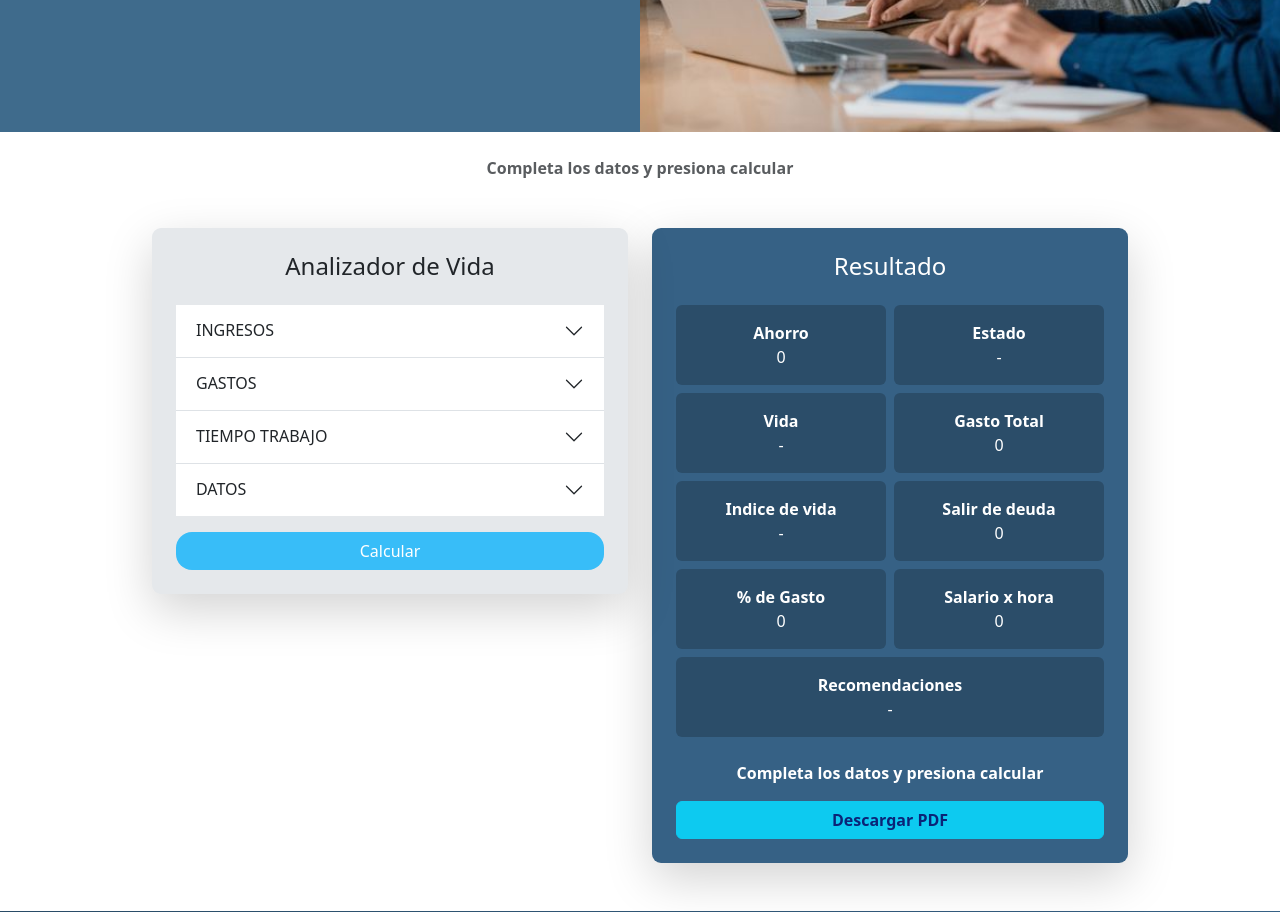
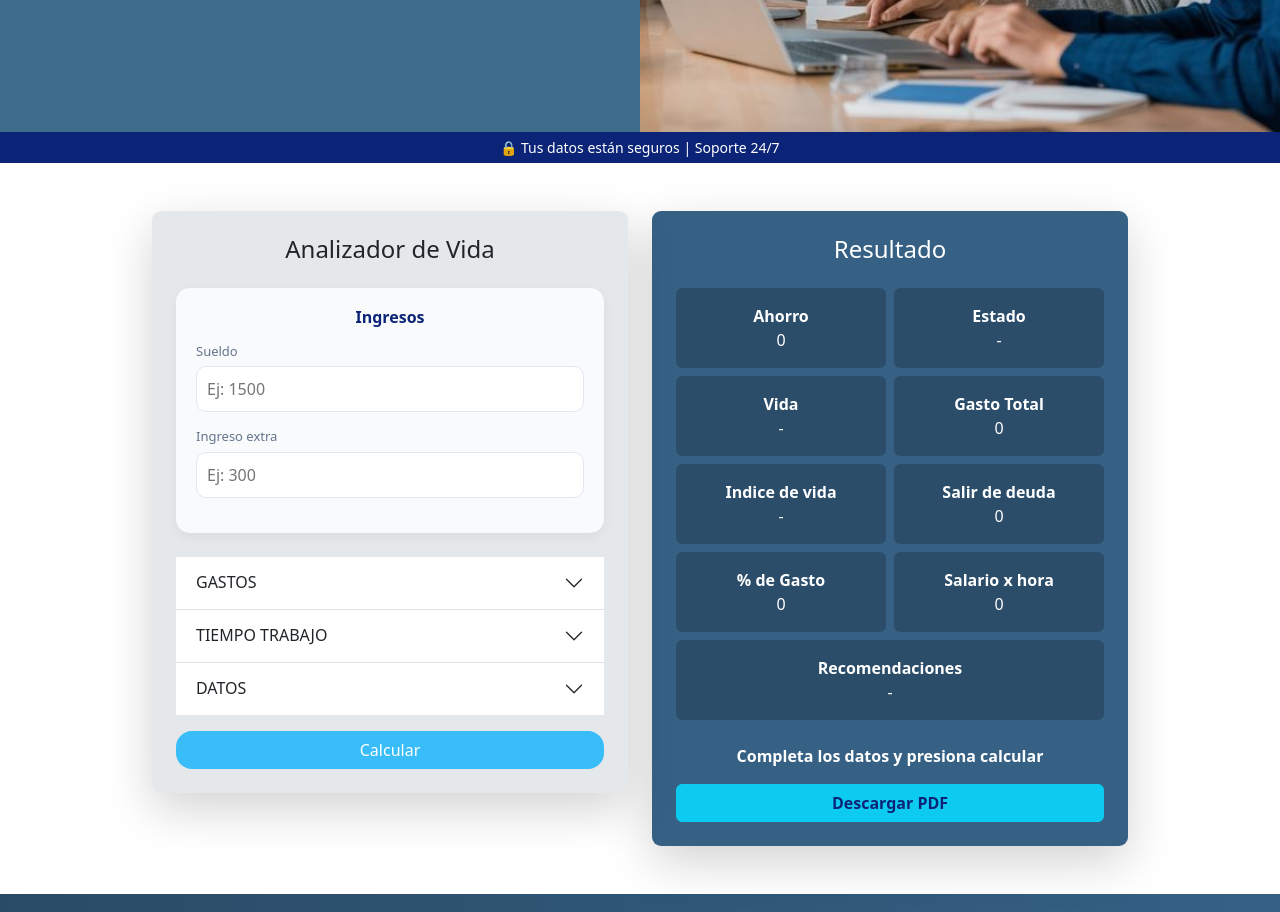
Before and after one commit to AldairBroncano/FinancieraJuan, an Angular app in the folder FinancieraJuan_Frontend/: page / in a window 1280 px wide. Shown: the part 740-1652 px from the top of the page. Built offline with nearby package versions, Linux system fonts and the light colour scheme.

Commit message:
Frontend: se modifico el Analizador de Vida

```diff
--- a/FinancieraJuan_Frontend/src/app/pages/analisis/analisis.css
+++ b/FinancieraJuan_Frontend/src/app/pages/analisis/analisis.css
@@ -109,6 +109,13 @@ body {
   }
 }
 
+.top-bar {
+  background: #0b2477;
+  color: white;
+  padding: 5px;
+  font-size: 14px;
+}
+
 .card {
   border-radius: 9px;
   background: #e5e8eb;
@@ -124,9 +131,62 @@ body {
   color: white;
 }
 
+/* CARD */
+.ingreso-card {
+  background: #f8fafc;
+  padding: 20px;
+  border-radius: 14px;
+  box-shadow: 0 4px 12px rgba(0, 0, 0, 0.05);
+}
+
+/* TÍTULO */
+.titulo-seccion {
+  font-weight: 600;
+  margin-bottom: 15px;
+  color: #0b2477;
+}
+
+/* INPUT GROUP */
+.input-group-custom {
+  display: flex;
+  flex-direction: column;
+  margin-bottom: 15px;
+}
+
+.input-group-custom label {
+  font-size: 13px;
+  color: #64748b;
+  margin-bottom: 5px;
+}
+
+/* INPUT */
+.input-group-custom input {
+  border: 1px solid #e2e8f0;
+  border-radius: 10px;
+  padding: 10px;
+  transition: 0.2s;
+  outline: none;
+}
+
+/* HOVER / FOCUS */
+.input-group-custom input:focus {
+  border-color: #38bdf8;
+  box-shadow: 0 0 0 2px rgba(56, 189, 248, 0.2);
+}
+
+/* ERROR */
+.is-invalid {
+  border-color: #ef4444 !important;
+}
+
 input,
 select {
   border-radius: 10px !important;
+}
+
+input:hover {
+  border-color: #38bdf8;
+  box-shadow: 0 0 0 2px rgba(56, 189, 248, 0.2);
 }
 
 button {
--- a/FinancieraJuan_Frontend/src/app/pages/analisis/analisis.html
+++ b/FinancieraJuan_Frontend/src/app/pages/analisis/analisis.html
@@ -44,15 +44,13 @@
           gastos principales y ahorros.
         </p>
 
-        <button class="btn btn-custom mt-3">Empezar análisis</button>
+        <button class="btn btn-custom mt-3" href="isquierda">Empezar análisis</button>
       </div>
     </div>
   </div>
 </div>
 
-<p class="mt-4 text-center fw-semibold text-muted">
-  {{ resultado.mensajePrincipal }}
-</p>
+<div class="top-bar text-center">🔒 Tus datos están seguros | Soporte 24/7</div>
 
 <div id="analizador" class="container mt-5">
   <div class="row justify-content-center">
@@ -64,45 +62,32 @@
         <div class="isquierda">
           <!-- IZQUIERDA -->
 
-          <div class="accordion accordion-flush" id="accordionFlushExample">
-            <div class="accordion-item">
-              <h2 class="accordion-header">
-                <button
-                  class="accordion-button collapsed"
-                  type="button"
-                  data-bs-toggle="collapse"
-                  data-bs-target="#flush-collapseOne"
-                  aria-expanded="false"
-                  aria-controls="flush-collapseOne"
-                >
-                  INGRESOS
-                </button>
-              </h2>
-              <div
-                id="flush-collapseOne"
-                class="accordion-collapse collapse"
-                data-bs-parent="#accordionFlushExample"
-              >
-                <div class="accordion-body">
+          <div class="mb-4 ingreso-card">
+            <h6 class="titulo-seccion text-center">Ingresos</h6>
+
+            <div class="input-group-custom">
+              <label>Sueldo</label>
               <input
-                    class="form-control mb-3"
-                    placeholder="Sueldo"
                 type="number"
+                placeholder="Ej: 1500"
                 [ngModel]="data.sueldo"
                 (ngModelChange)="data.sueldo = $event"
                 [class.is-invalid]="!data.sueldo && intentoEnviar"
               />
+            </div>
 
+            <div class="input-group-custom">
+              <label>Ingreso extra</label>
               <input
-                    class="form-control mb-3"
-                    placeholder="Ingreso Extra"
                 type="number"
+                placeholder="Ej: 300"
                 [ngModel]="data.ingresoExtra"
                 (ngModelChange)="data.ingresoExtra = $event"
               />
             </div>
           </div>
-            </div>
+
+          <div class="accordion accordion-flush" id="accordionFlushExample">
             <div class="accordion-item">
               <h2 class="accordion-header">
                 <button
@@ -123,7 +108,7 @@
               >
                 <div class="accordion-body">
                   <input
-                    class="form-control mb-3"
+                    class="form-control input-group-custo mb-3"
                     placeholder="Vivienda"
                     type="number"
                     [ngModel]="data.gastos.vivienda"
```
Lines whose indentation alone changed are shown as unchanged.
